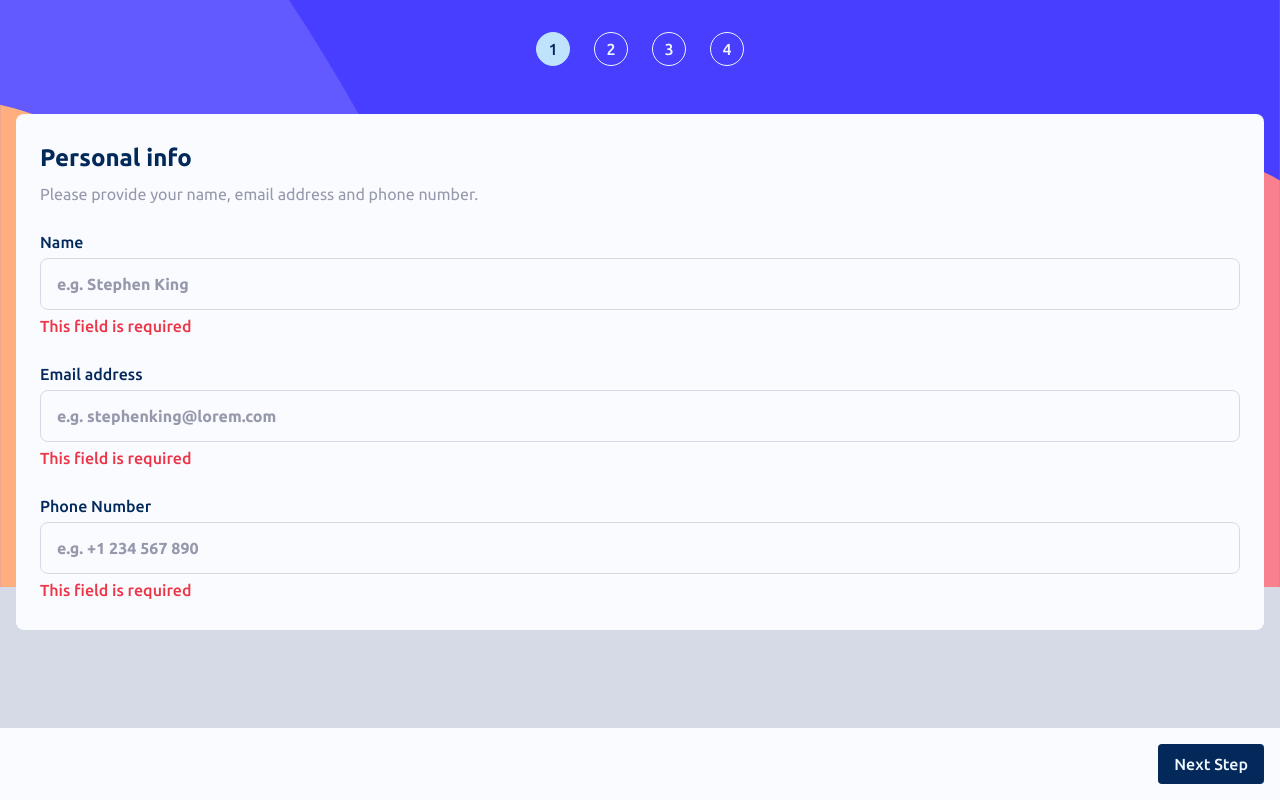
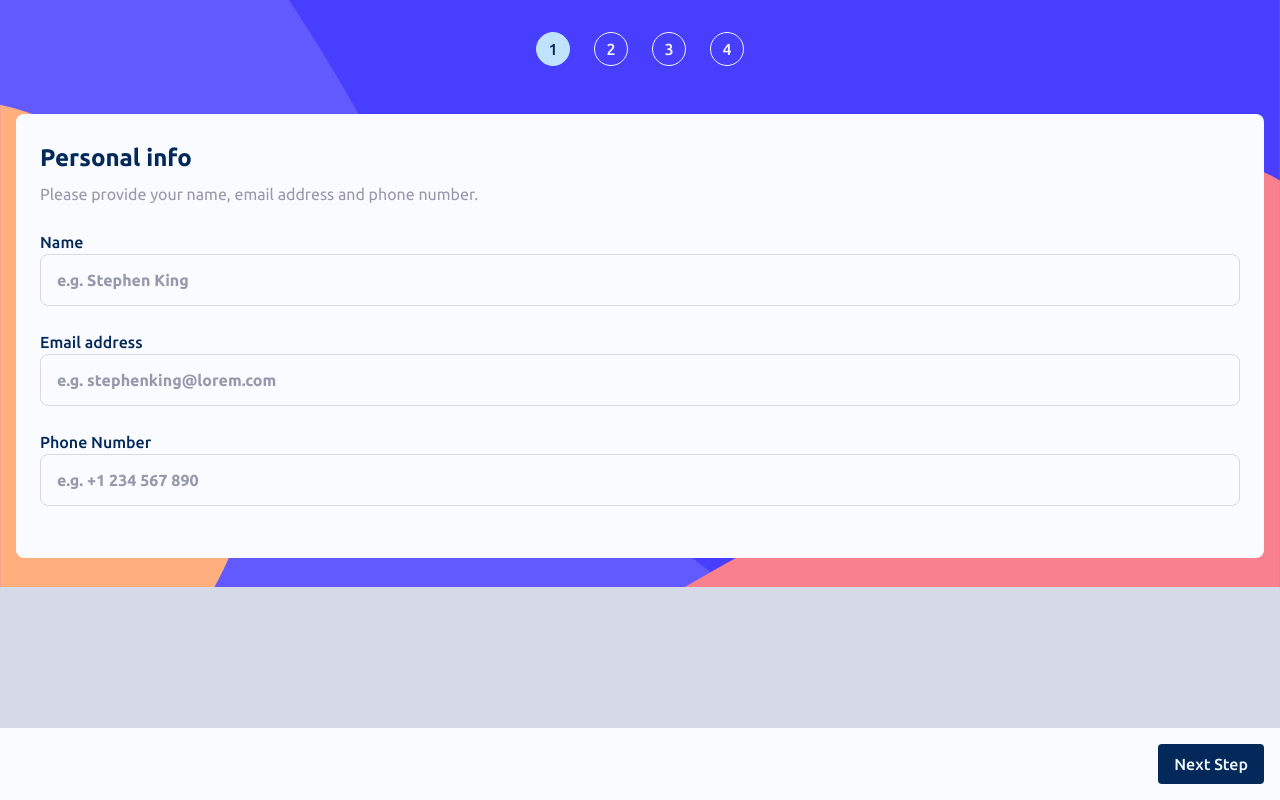
Before and after one commit to Gabrield7/multi-step-form, a React (Vite) app: page /info in a window 1280 px wide. Built offline with nearby package versions, Linux system fonts and the light colour scheme.

Commit message:
feat: add email validation

```diff
--- a/package.json
+++ b/package.json
@@ -10,6 +10,7 @@
     "preview": "vite preview"
   },
   "dependencies": {
+    "clsx": "^2.1.1",
     "react": "^19.0.0",
     "react-dom": "^19.0.0",
     "react-router": "^7.2.0",
--- a/src/Pages/Info/FormField/FormField.scss
+++ b/src/Pages/Info/FormField/FormField.scss
@@ -7,15 +7,11 @@
     color: $color;
 }
 
-// :root{
-//     --error-color: $strawberry-red
-// }
-
 .form-filed{
     all: unset;
     display: flex;
     flex-direction: column;
-    gap: .5rem;
+    gap: .25rem;
 
     input{
         @include fontStyle(600, $marine-blue);
@@ -23,6 +19,7 @@
         border: 1px solid $light-gray;
         border-radius: .5rem;
         padding: 1rem;
+        //outline: 1px solid $strawberry-red;
 
         &:focus, &:hover{
             outline: 1px solid $purplish-blue;
@@ -45,4 +42,9 @@
 
 .error-message{
     @include fontStyle(500, $strawberry-red);
+    height: 1rem;
 }
+
+.error{
+    outline: 1px solid $strawberry-red !important;
+}
--- a/src/Pages/Info/FormField/index.tsx
+++ b/src/Pages/Info/FormField/index.tsx
@@ -1,13 +1,42 @@
+import { validation } from '../validation.tsx';
+import clsx from 'clsx';
+import { useState } from 'react';
 import './FormField.scss';
 
 interface IFormFieldProps{
     label: string,
     placeholder: string,
-    error?: string
+    validation?: (e: React.ChangeEvent<HTMLInputElement>) => void
 }
 
 export const FormField: React.FC<IFormFieldProps> = (props) => {
-    const fieldID = props.label.toLocaleLowerCase().trim();
+    const fieldID = props.label.toLocaleLowerCase().trim().replace(/\s+/g, '-');
+
+    const [error, setError] = useState('');
+
+    // const emailValidation = (e: React.ChangeEvent<HTMLInputElement>): void => {
+    //     const email = e.target.value;
+
+    //     try {
+    //         const formattedEmail: string = email.trim();
+    //         const emailRegex: RegExp = /\S+@\S+\.\S+/;
+
+    //         if(formattedEmail === '' || !formattedEmail){
+    //             throw new Error('This field is required')
+    //         }
+    //         if(!formattedEmail.match(emailRegex)){
+    //             throw new Error('Invalid email address')
+    //         }
+
+    //         setError('');
+    //     } catch (error) {
+    //         if (error instanceof Error) {
+    //             setError(error.message);
+    //         } else {
+    //             setError('An unexpected error occurred');
+    //         }
+    //     }
+    // };
 
     return (
         <fieldset className='form-filed'>
@@ -15,8 +44,13 @@ export const FormField: React.FC<IFormFieldProps> = (props) => {
                 <label htmlFor={fieldID}>{props.label}</label>
                 {/* <span className='error-message'>{props.error}</span> */}
             </div>
-            <input id={fieldID} placeholder={props.placeholder} />
-            <span className='error-message'>{props.error}</span>
+            <input
+                className={clsx({ 'error': error })}
+                id={fieldID}
+                placeholder={props.placeholder}
+                onBlur={(e) => validation({e, setError}, fieldID)}
+            />
+            <span className='error-message'>{error}</span>
         </fieldset>
     )
 };
--- a/src/Pages/Info/Info.scss
+++ b/src/Pages/Info/Info.scss
@@ -1,5 +1,5 @@
 .info__container{
     display: flex;
     flex-direction: column;
-    gap: 2rem
+    gap: .5rem
 }
--- a/src/Pages/Info/index.tsx
+++ b/src/Pages/Info/index.tsx
@@ -8,12 +8,11 @@ export const Info = () => {
             title={'Personal info'}
             subtitle={'Please provide your name, email address and phone number.'}
         >
-            <div className='info__container'>
-                <FormField label='Name' placeholder='e.g. Stephen King' error='This field is required'/>
-                <FormField label='Email address' placeholder='e.g. stephenking@lorem.com' error='This field is required'/>
-                <FormField label='Phone Number' placeholder='e.g. +1 234 567 890' error='This field is required'/>
-            </div>
-
+            <form className='info__container'>
+                <FormField label='Name' placeholder='e.g. Stephen King' />
+                <FormField label='Email address' placeholder='e.g. stephenking@lorem.com'/>
+                <FormField label='Phone Number' placeholder='e.g. +1 234 567 890'/>
+            </form>
         </BodyPage>
     )
 };
--- /dev/null
+++ b/src/Pages/Info/validation.tsx
@@ -0,0 +1,51 @@
+interface Validation{
+    e: React.ChangeEvent<HTMLInputElement>,
+    setError: React.Dispatch<React.SetStateAction<string>>
+}
+
+const emailValidation = (validation: Validation): void => {
+    const email = validation.e.target.value;
+
+    try {
+        const formattedEmail: string = email.trim();
+        const emailRegex: RegExp = /\S+@\S+\.\S+/;
+
+        if(formattedEmail === '' || !formattedEmail){
+            throw new Error('This field is required')
+        }
+        if(!formattedEmail.match(emailRegex)){
+            throw new Error('Invalid email address')
+        }
+
+        validation.setError('');
+    } catch (error) {
+        if (error instanceof Error) {
+            validation.setError(error.message);
+        } else {
+            validation.setError('An unexpected error occurred');
+        }
+    }
+};
+
+const phoneValidation = (validation: Validation) => {
+    const phone = validation.e.target.value;
+    return phone
+}
+
+const nameValidation = (validation: Validation) => {
+    const name = validation.e.target.value;
+    return name
+};
+
+export const validation = (validation: Validation, validationFunction: string) => {
+    switch (validationFunction) {
+        case 'name':
+            return nameValidation(validation)
+        case 'email-address':
+            return emailValidation(validation)
+        case 'phone-number':
+            return phoneValidation(validation)
+        default:
+            break
+    }
+};
```
Also changed, not shown: 1 other file (tests, documents, lock files or other folders).
